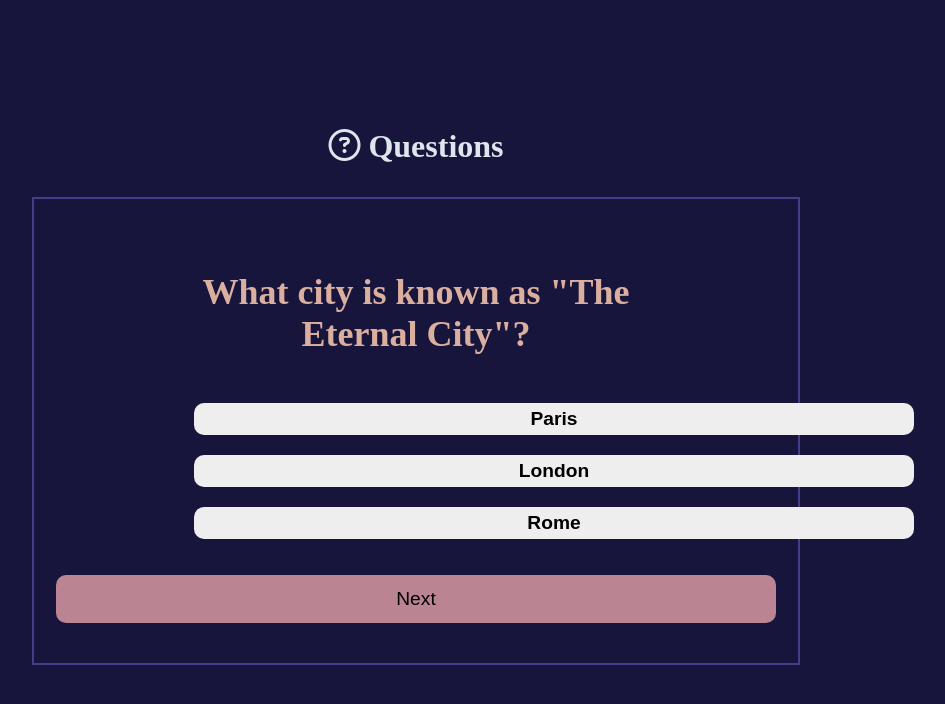
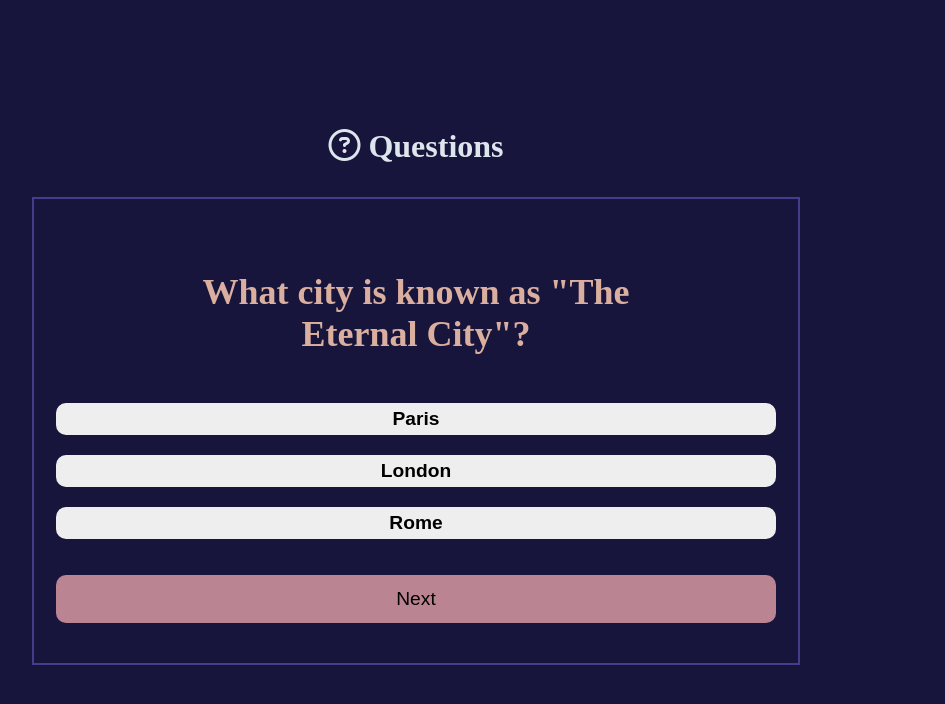
Before and after one commit to pittyh6/qQuiz, a React (Vite) app: page / in a window 1280 px wide. Shown: the top 704 px of the page, without its empty margins (224-1169 px from the left). Built offline with nearby package versions, Linux system fonts and the light colour scheme.

Commit message:
p paddings

```diff
--- a/src/index.css
+++ b/src/index.css
@@ -46,7 +46,7 @@ main {
   margin: 1rem 0;
 }
 .section-answers p {
-  padding: 0 10rem;
+  padding: 0;
   color: var(--lg-beige);
   font-size: 1.1rem;
 }
```
